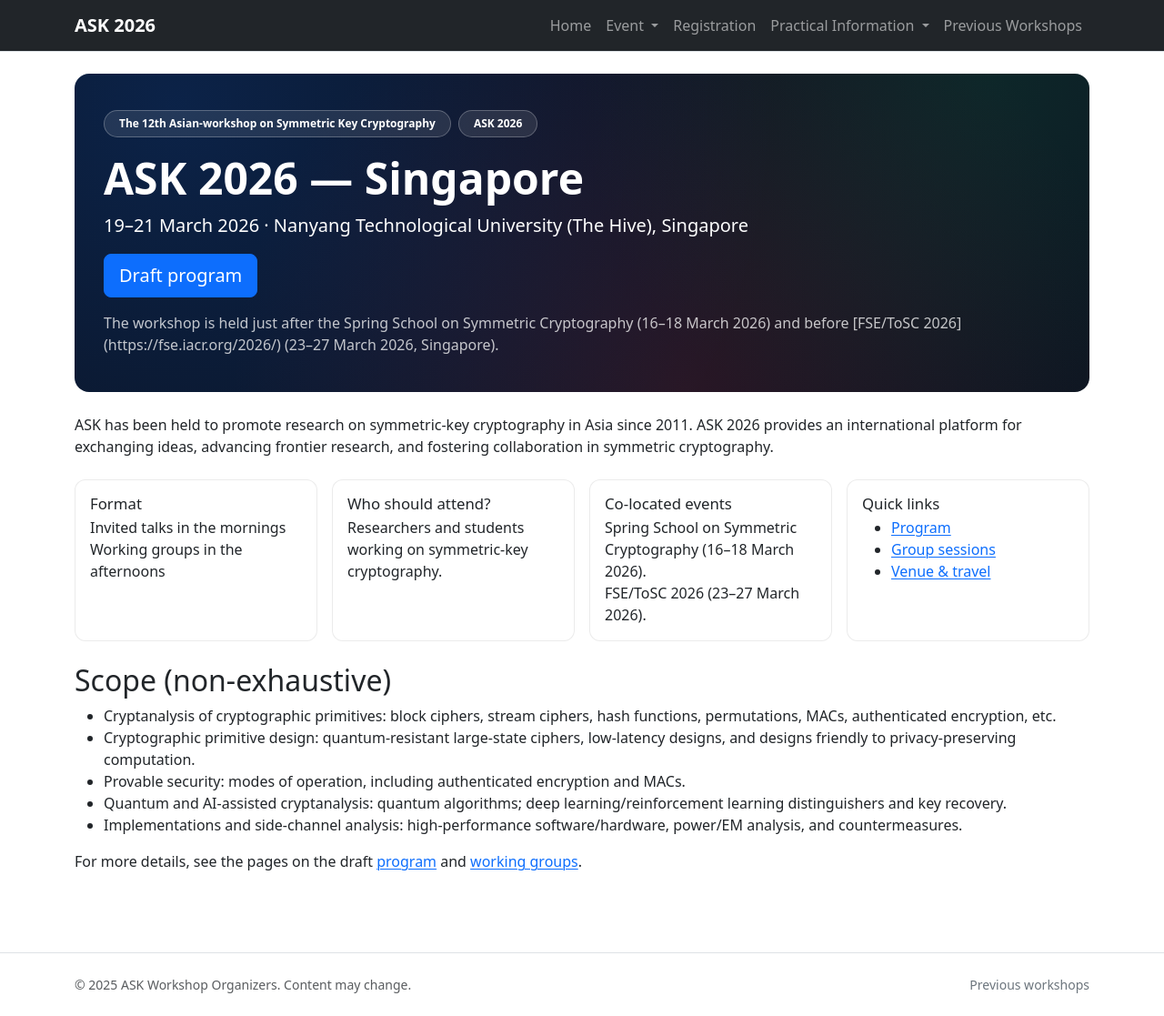
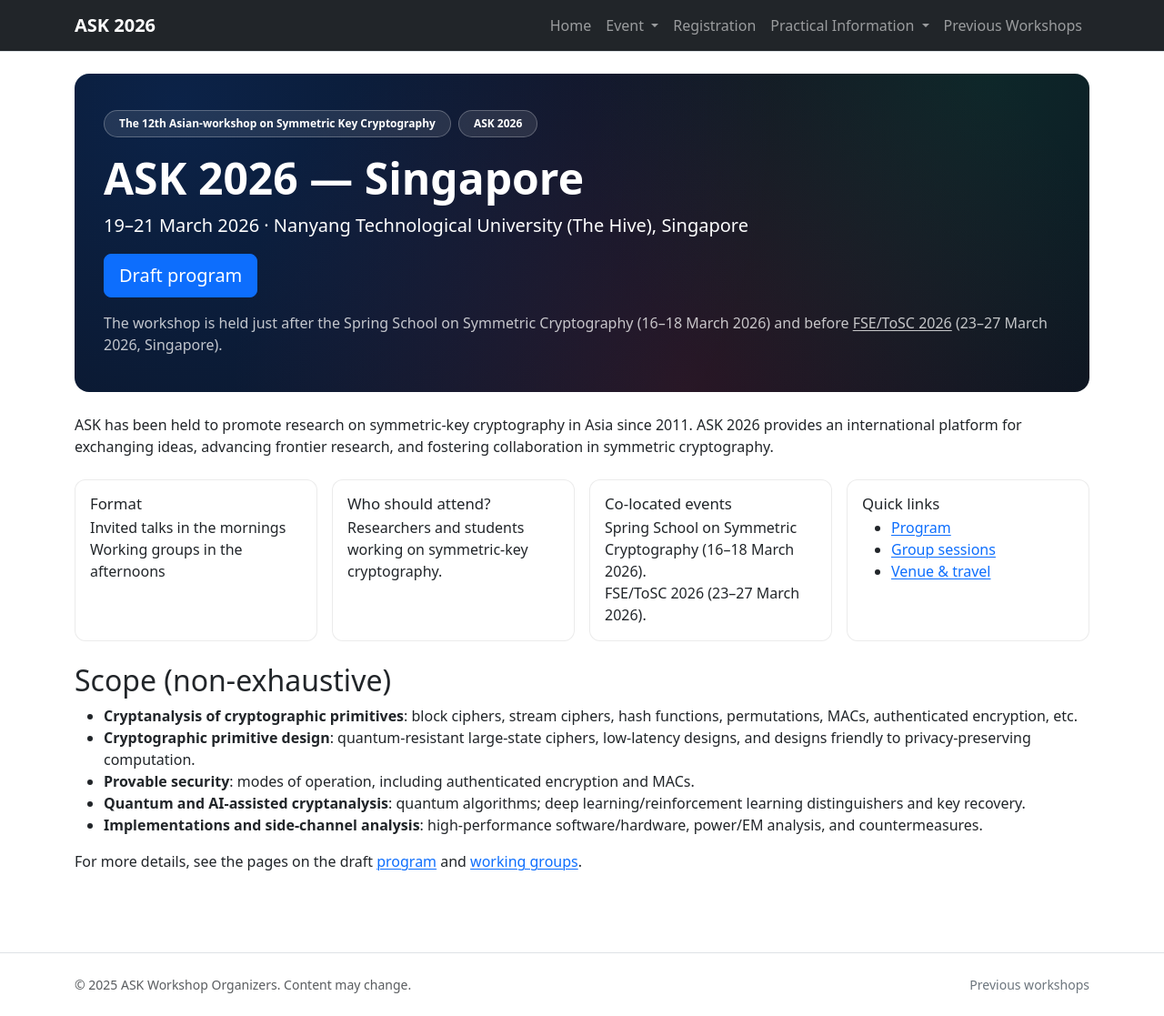
Before and after one commit to ask2026/ask2026.github.io, a Jekyll site: the page built from index.md, in a window 1280 px wide. Shown: the whole page at 91% size. Built offline with Jekyll 4.4.1, drawn with Linux system fonts in a browser that asks for light colours.

Commit message:
Add files via upload

```diff
--- a/index.md
+++ b/index.md
@@ -24,7 +24,7 @@ permalink: /
     </div>
 
     <p class="mb-0 opacity-75">
-      The workshop is held just after the Spring School on Symmetric Cryptography (16–18 March 2026) and before [FSE/ToSC 2026](https://fse.iacr.org/2026/) (23–27 March 2026, Singapore).
+      The workshop is held just after the Spring School on Symmetric Cryptography (16–18 March 2026) and before <a href="https://fse.iacr.org/2026">FSE/ToSC 2026</a> (23–27 March 2026, Singapore).
     </p>
   </div>
 </div>
@@ -60,10 +60,10 @@ ASK has been held to promote research on symmetric-key cryptography in Asia sinc
 
 ## Scope (non-exhaustive)
 
-- Cryptanalysis of cryptographic primitives: block ciphers, stream ciphers, hash functions, permutations, MACs, authenticated encryption, etc.
-- Cryptographic primitive design: quantum-resistant large-state ciphers, low-latency designs, and designs friendly to privacy-preserving computation.
-- Provable security: modes of operation, including authenticated encryption and MACs.
-- Quantum and AI-assisted cryptanalysis: quantum algorithms; deep learning/reinforcement learning distinguishers and key recovery.
-- Implementations and side-channel analysis: high-performance software/hardware, power/EM analysis, and countermeasures.
+- <strong>Cryptanalysis of cryptographic primitives</strong>: block ciphers, stream ciphers, hash functions, permutations, MACs, authenticated encryption, etc.
+- <strong>Cryptographic primitive design</strong>: quantum-resistant large-state ciphers, low-latency designs, and designs friendly to privacy-preserving computation.
+- <strong>Provable security</strong>: modes of operation, including authenticated encryption and MACs.
+- <strong>Quantum and AI-assisted cryptanalysis</strong>: quantum algorithms; deep learning/reinforcement learning distinguishers and key recovery.
+- <strong>Implementations and side-channel analysis</strong>: high-performance software/hardware, power/EM analysis, and countermeasures.
 
 For more details, see the pages on the draft <a href="{{ '/program/' | relative_url }}">program</a> and <a href="{{ '/groups/' | relative_url }}">working groups</a>.
```
